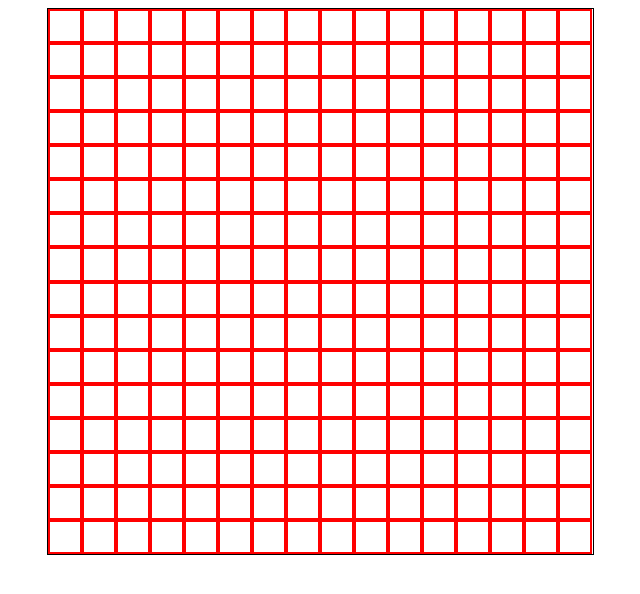
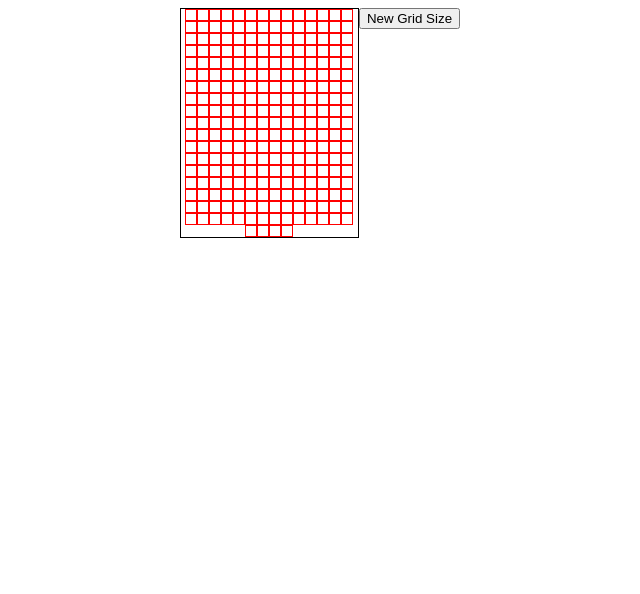
Before and after one commit to NotPedrovisk/EtchASketch, a plain HTML site: page index.html in a window 1280 px wide. Shown: the whole page, without its empty margins (320-960 px from the left). Drawn offline with Linux system fonts and the light colour scheme.

Commit message:
trying to fix css, added button that prompts new grid size and clears last grids

```diff
--- a/scripts.js
+++ b/scripts.js
@@ -2,7 +2,10 @@ const container = document.querySelector("div");
 
 
 //create a loop maybe for creating 16x16 divs, or 256 total
-for(i = 0; i < 256; i++){
+let currentDimension = 256
+
+function drawGrid(){
+    for(i = 0; i < currentDimension; i++){
         const newDiv = document.createElement("div");
         newDiv.setAttribute("class", "testDivs");
 
@@ -15,9 +18,29 @@ for(i = 0; i < 256; i++){
 
         container.appendChild(newDiv);
     }
+}
 
 
+//used to selecting new grid size
+const popUpButton = document.createElement("button");
+popUpButton.textContent = "New Grid Size";
+popUpButton.addEventListener("click", ()=>{
+    currentDimension = prompt("Enter new Grid dimension")
+    currentDimension = currentDimension * currentDimension
+    changeGrid()
+})
+document.body.appendChild(popUpButton)
 
 
+function changeGrid(){
+    while (container.firstChild){
+        container.removeChild(container.firstChild);
+    }
+    drawGrid()
 
+
+    alert("dun")
+}
+
+drawGrid()
 console.log(container.children.length)
--- a/styles.css
+++ b/styles.css
@@ -1,23 +1,30 @@
 .container{
     display:flex;
+    width: 14%;
+    height: 14%;
     border: 1px solid black;
-    width: 545px;
-    height: 545px;
-    justify-content: space-evenly;
+    justify-content:center;
     flex-wrap: wrap;
 }
 
 .testDivs{
-    min-height: 20px;
-    min-width: 20px;
+    max-height: 20px;
+    max-width: 20px;
     display:flex;
-    border:2px solid red;
+    border:1px solid red;
     padding:5px;
 
 
 }
 
+
+
 body{
     display:flex;
     justify-content: center;
+    align-items: center;
 }
+button{
+    display: flex;
+    align-self: flex-start;
+}
```
Lines whose indentation alone changed are shown as unchanged.
